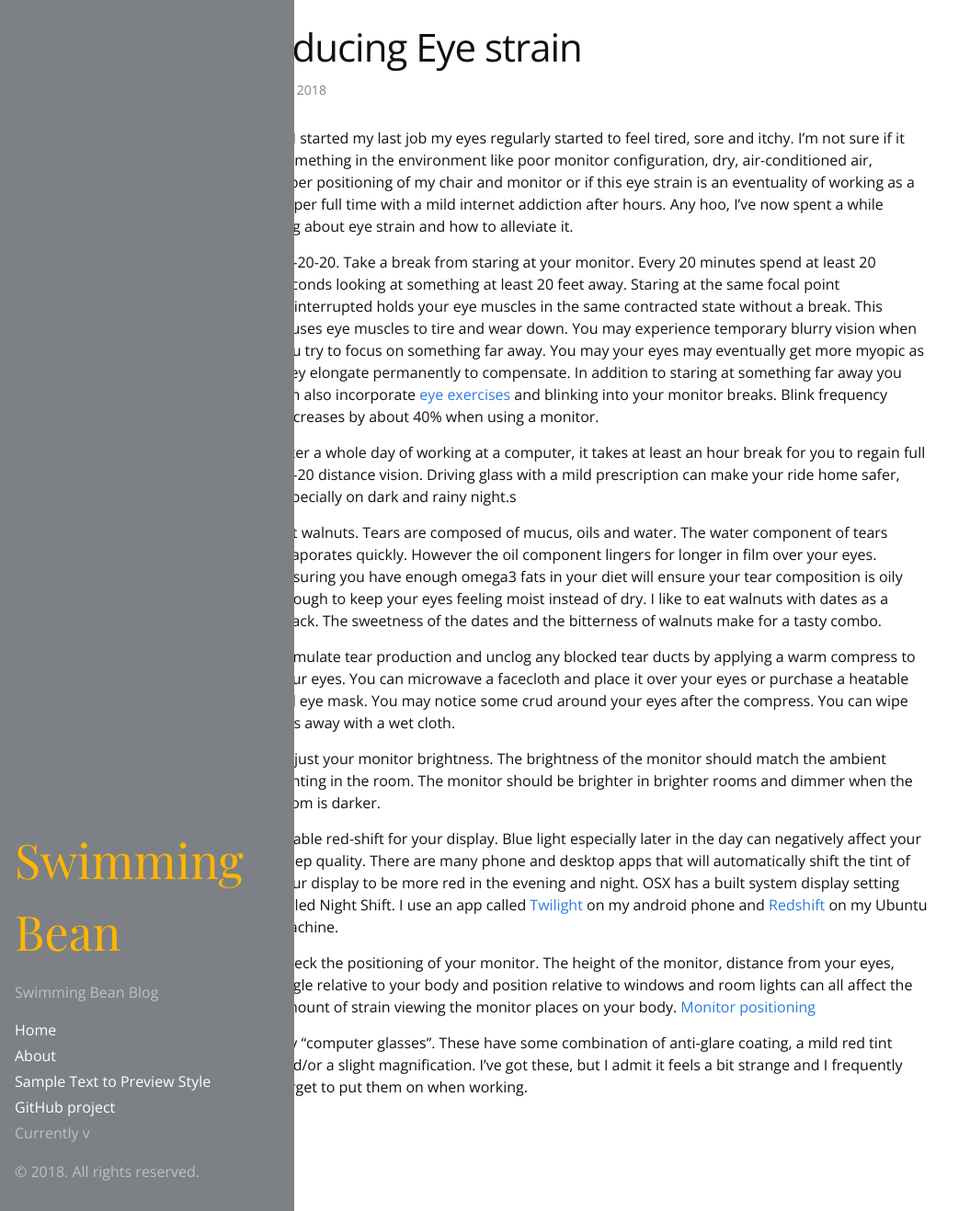
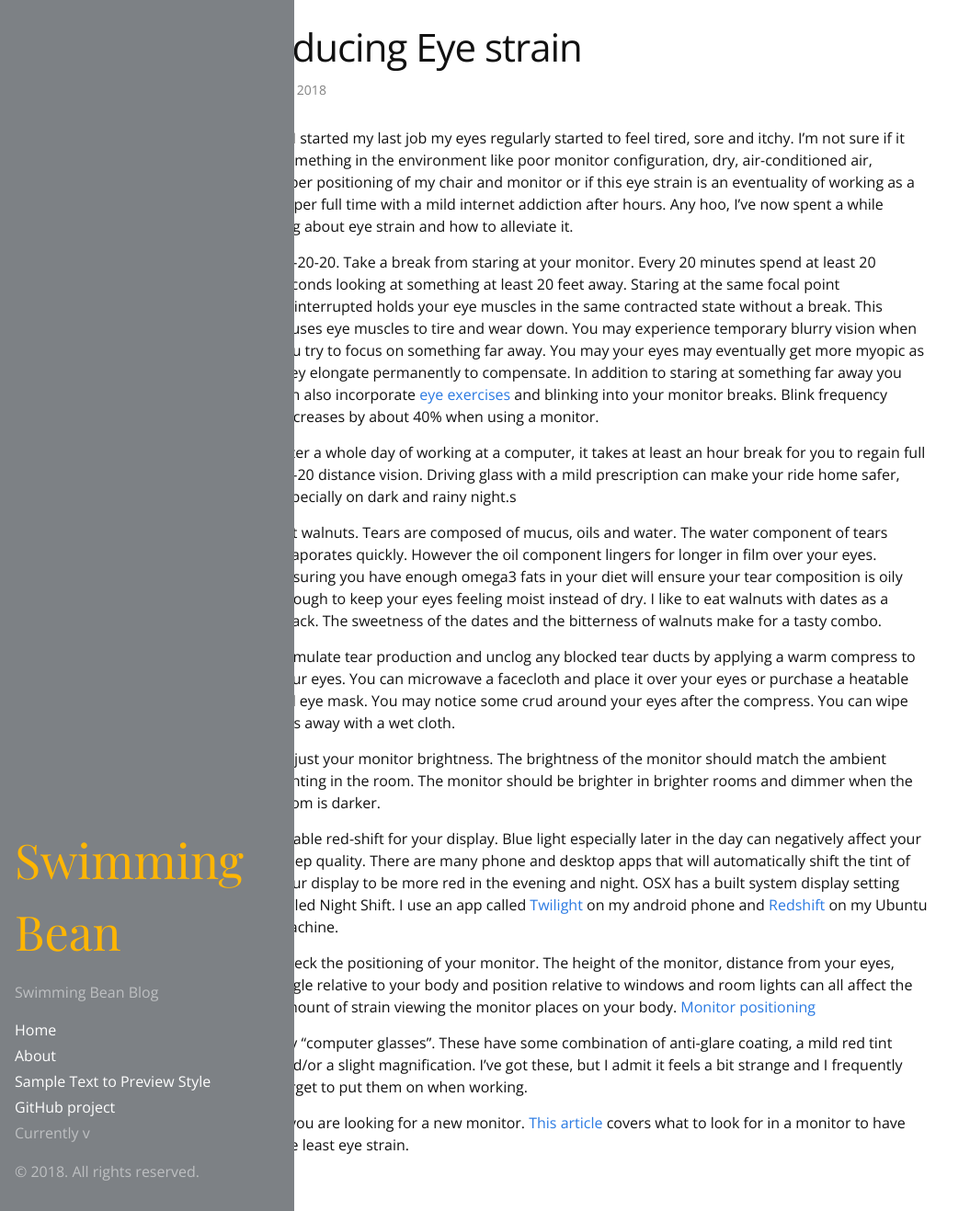
Before and after one commit to swimmingbean/swimmingbean.github.io, a Jekyll site: the page built from _posts/2018-11-27-Reduce-Eye-Strain.md, in a window 1280 px wide and 1317 px high. Shown: the whole window at 92% size, without its empty margins (0-1055 px from the left). Built offline with Jekyll 4.4.1, drawn with Linux system fonts in a browser that asks for light colours.

Commit message:
Add another point to eye strain post

```diff
--- a/_posts/2018-11-27-Reduce-Eye-Strain.md
+++ b/_posts/2018-11-27-Reduce-Eye-Strain.md
@@ -23,3 +23,5 @@ as a snack. The sweetness of the dates and the bitterness of walnuts make for a
 7. Check the positioning of your monitor. The height of the monitor, distance from your eyes, angle relative to your body and position relative to windows and room lights can all affect the amount of strain viewing the monitor places on your body. [Monitor positioning ](https://ergo-plus.com/office-ergonomics-position-computer-monitor/)
 
 8. Try "computer glasses". These have some combination of anti-glare coating, a mild red tint and/or a slight magnification. I've got these, but I admit it feels a bit strange and I frequently forget to put them on when working.
+
+9. If you are looking for a new monitor. [This article](https://www.slothygeek.com/best-monitor-for-eyes/) covers what to look for in a monitor to have the least eye strain.
```
Also changed, not shown: _includes/google-analytics.html (deleted, +0 -9 lines).
